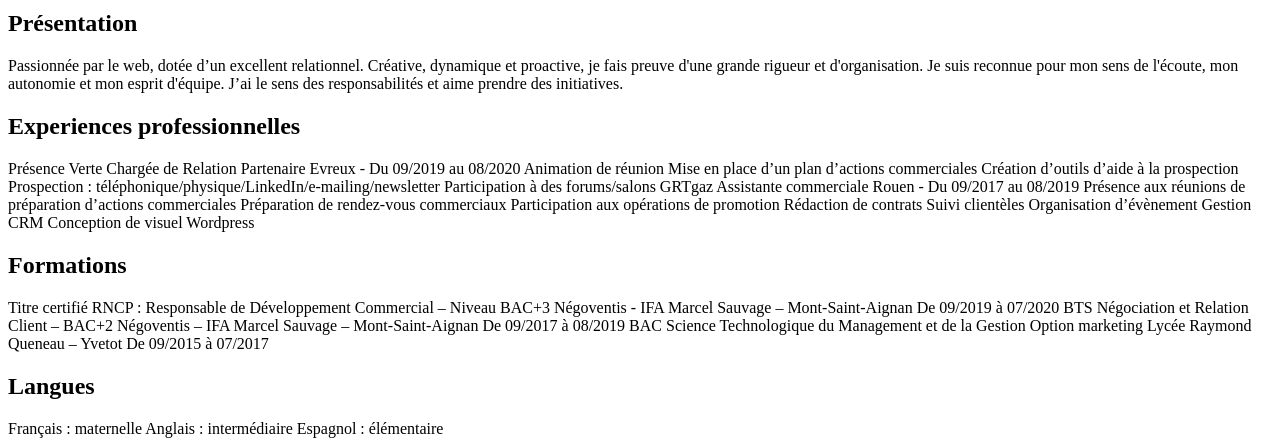
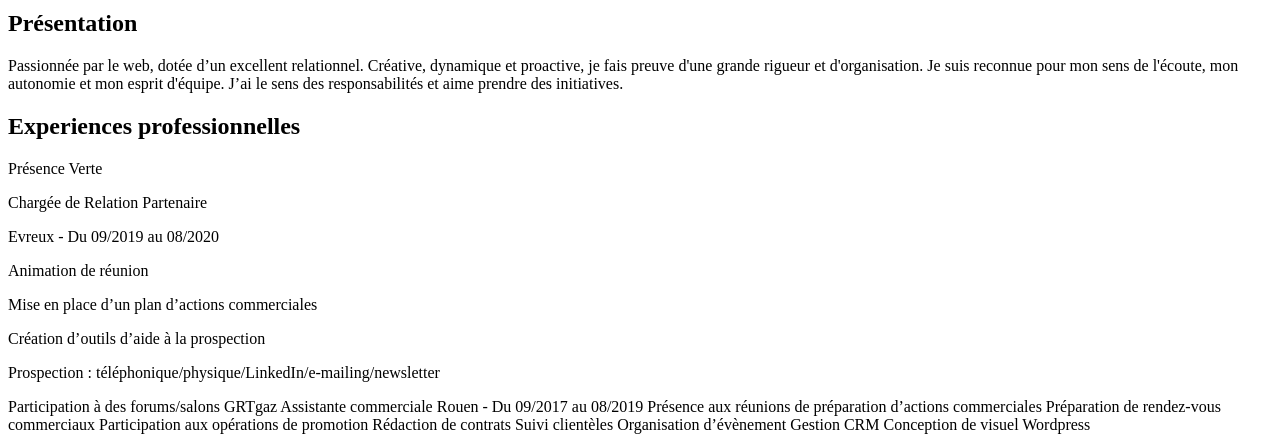
Before and after one commit to manonbsn10/manonbsn10.github.io, a plain HTML site: page index.html in a window 1280 px wide. Shown: the part 356-800 px from the top of the page. Drawn offline with Linux system fonts and the light colour scheme.

Commit message:
Update index.html

```diff
--- a/index.html
+++ b/index.html
@@ -11,13 +11,13 @@
     J’ai le sens des responsabilités et aime prendre des initiatives.</p>
 <h2>Experiences professionnelles</h2>
 <p>Présence Verte
-    Chargée de Relation Partenaire
-    Evreux - Du 09/2019 au 08/2020
-    Animation de réunion
-    Mise en place d’un plan d’actions commerciales
-    Création d’outils d’aide à la prospection
-    Prospection : téléphonique/physique/LinkedIn/e-mailing/newsletter
-    Participation à des forums/salons
+    <p>Chargée de Relation Partenaire
+    <p>Evreux - Du 09/2019 au 08/2020
+    <p>Animation de réunion
+    <p>Mise en place d’un plan d’actions commerciales
+    <p>Création d’outils d’aide à la prospection
+    <p>Prospection : téléphonique/physique/LinkedIn/e-mailing/newsletter
+    <p>Participation à des forums/salons
 
     GRTgaz
     Assistante commerciale                                                                  Rouen - Du 09/2017 au 08/2019                                                                      Présence aux réunions de préparation d’actions commerciales
@@ -28,8 +28,7 @@
     Organisation d’évènement
     Gestion CRM
     Conception de visuel
-    Wordpress
-    </p>
+    Wordpress </p>
 <h2>Formations</h2>
 <p>Titre certifié RNCP : Responsable de Développement Commercial – Niveau BAC+3
     Négoventis - IFA Marcel Sauvage – Mont-Saint-Aignan
@@ -41,16 +40,13 @@
 
     BAC Science Technologique du Management et de la Gestion Option marketing
     Lycée Raymond Queneau – Yvetot
-    De 09/2015 à 07/2017
-    </p>
+    De 09/2015 à 07/2017</p>
 <h2>Langues</h2>
 <p>Français : maternelle
     Anglais : intermédiaire
-    Espagnol : élémentaire
-    </p>
+    Espagnol : élémentaire</p>
 <h2>Compétences informatiques</h2>
 <p>Pack office
-   Suide Adobe
-</p>
+   Suide Adobe</p>
 </body>
 </html>
```
